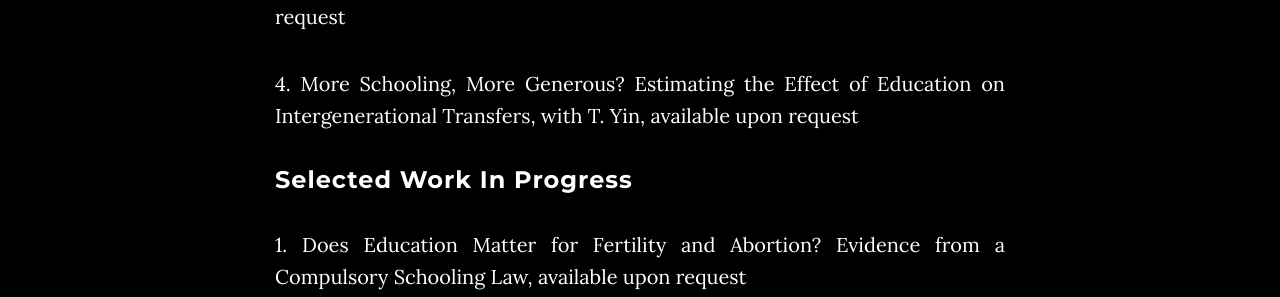
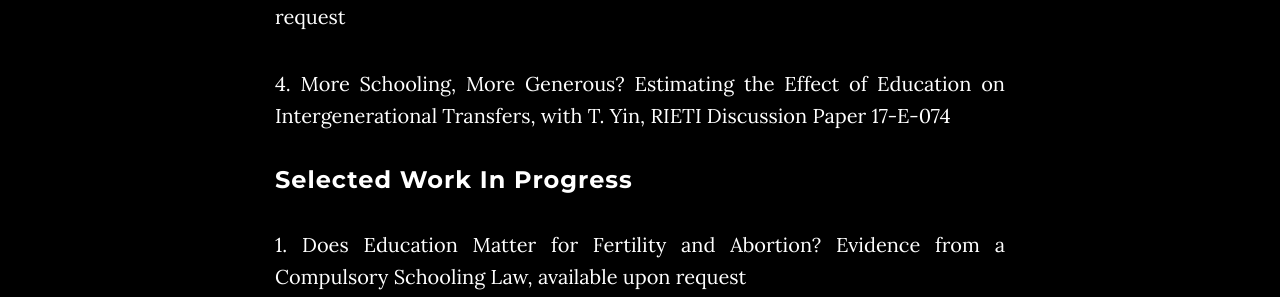
Before and after one commit to ztempest0218/ztempest0218.github.io, a Jekyll site: the page built from index.html, in a window 1280 px wide and 900 px high, scrolled down 2664 px. Shown: the part 189-486 px from the top of the window. Built offline with Jekyll 4.4.1, drawn with Linux system fonts in a browser that asks for light colours.

Commit message:
Update workingpapers.html

```diff
--- a/_includes/workingpapers.html
+++ b/_includes/workingpapers.html
@@ -11,7 +11,7 @@
 
 <p>3. Estimating Average Treatment Benefits of Delayed Primary School Enrollment: Regression Discontinuity Evidence from Japan, available upon request</p>
 
-<p>4. More Schooling, More Generous? Estimating the Effect of Education on Intergenerational Transfers, with T. Yin, available upon request</p>
+<p>4. More Schooling, More Generous? Estimating the Effect of Education on Intergenerational Transfers, with T. Yin, RIETI Discussion Paper 17-E-074</p>
 
 <h3 align="left">Selected Work in Progress</h3>
 <p>1. Does Education Matter for Fertility and Abortion? Evidence from a Compulsory Schooling Law, available upon request</p>
```
